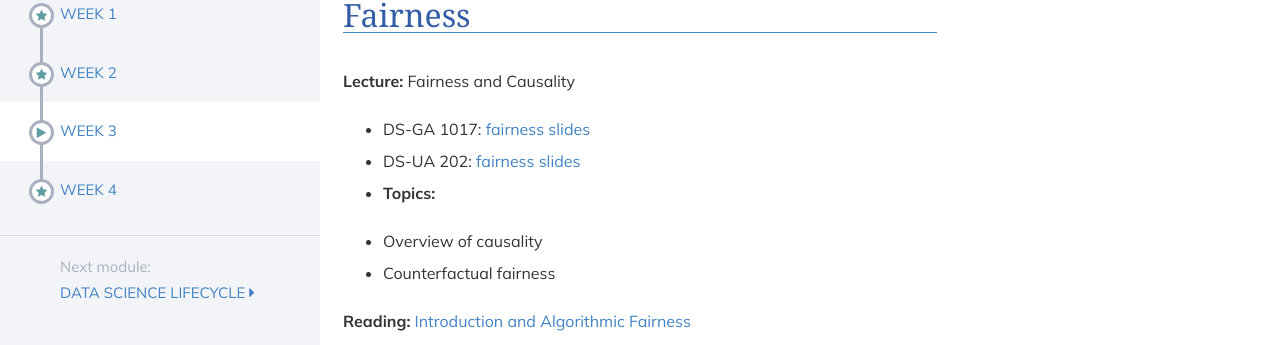
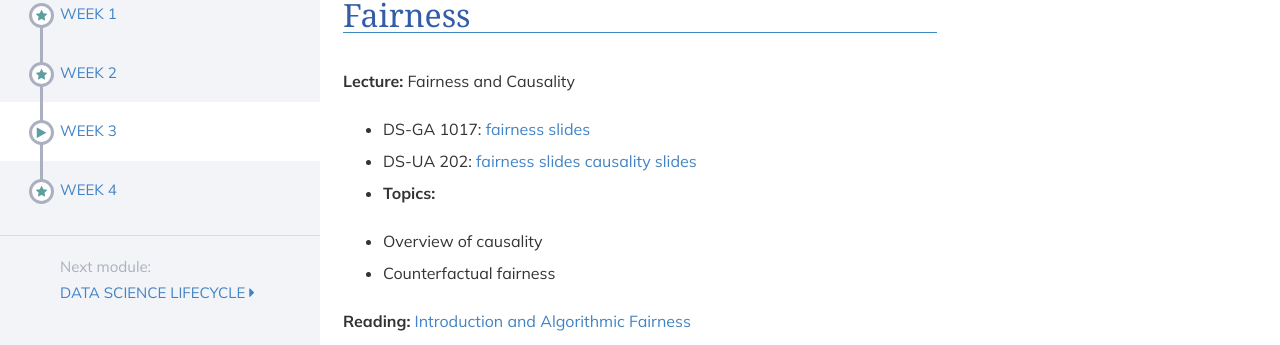
Before and after one commit to DataResponsibly/rds24, a Jekyll site: the page built from modules/fairness/_posts/2000-01-03-week3.md, in a window 1280 px wide. Shown: the part 145-490 px from the top of the page. Built offline with Jekyll 4.4.1, drawn with Linux system fonts in a browser that asks for light colours; nearby versions of some CDN libraries.

Commit message:
added link for causality slides

```diff
--- a/modules/fairness/_posts/2000-01-03-week3.md
+++ b/modules/fairness/_posts/2000-01-03-week3.md
@@ -8,7 +8,7 @@ title: Week 3
 
 <!-- * DS-UA 202: [causality slides](../../../assets/3_causality_202.pdf) -->
 * DS-GA 1017: [fairness slides](../../../assets/2_3_Fairness_1017.pdf) <!-- /  [causality slides](../../../assets/3_causality_202.pdf) -->
-* DS-UA 202: [fairness slides](../../../assets/3_causality_202.pdf)
+* DS-UA 202: [fairness slides](../../../assets/3_causality_202.pdf) [causality slides](../../../assets/4_causality_SP2023_202.pdf)
 *
 **Topics:**
 
```
